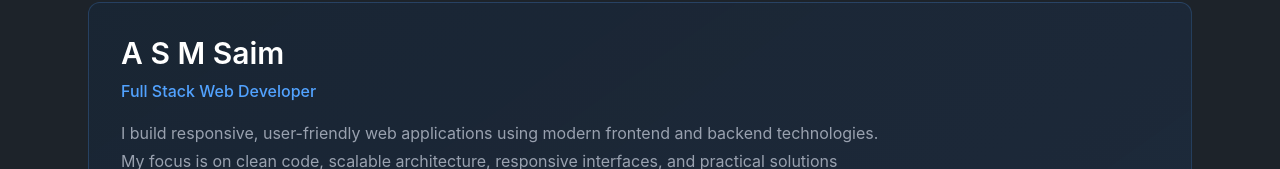
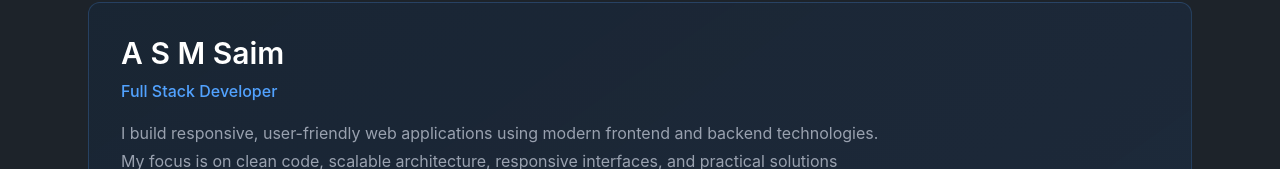
Before and after one commit to asm-saim/portfolio, a React (Vite) app: page /resume in a window 1280 px wide. Shown: the part 238-407 px from the top of the page. Built offline with nearby package versions, Linux system fonts and the light colour scheme.

Commit message:
resume section updated

```diff
--- a/src/pages/Resume/Resume.jsx
+++ b/src/pages/Resume/Resume.jsx
@@ -85,7 +85,7 @@ const Resume = () => {
           <div className="max-w-3xl">
             <h2 className="text-2xl sm:text-3xl font-semibold text-white">A S M Saim</h2>
 
-            <p className="mt-2 text-blue-400 font-medium">Full Stack Web Developer</p>
+            <p className="mt-2 text-blue-400 font-medium">Full Stack Developer</p>
 
             <p className="mt-4 text-sm sm:text-base text-gray-400 leading-7">
               I build responsive, user-friendly web applications using modern frontend and backend technologies. My
```
